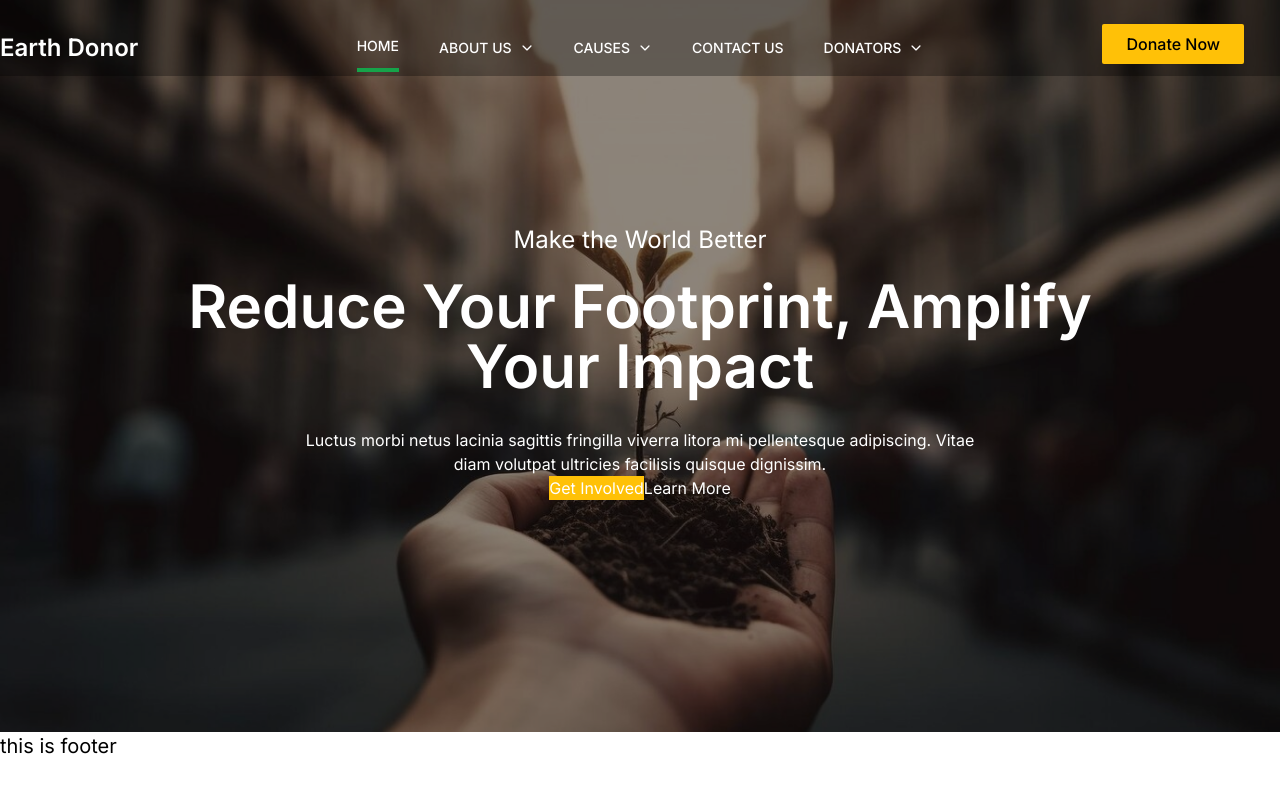
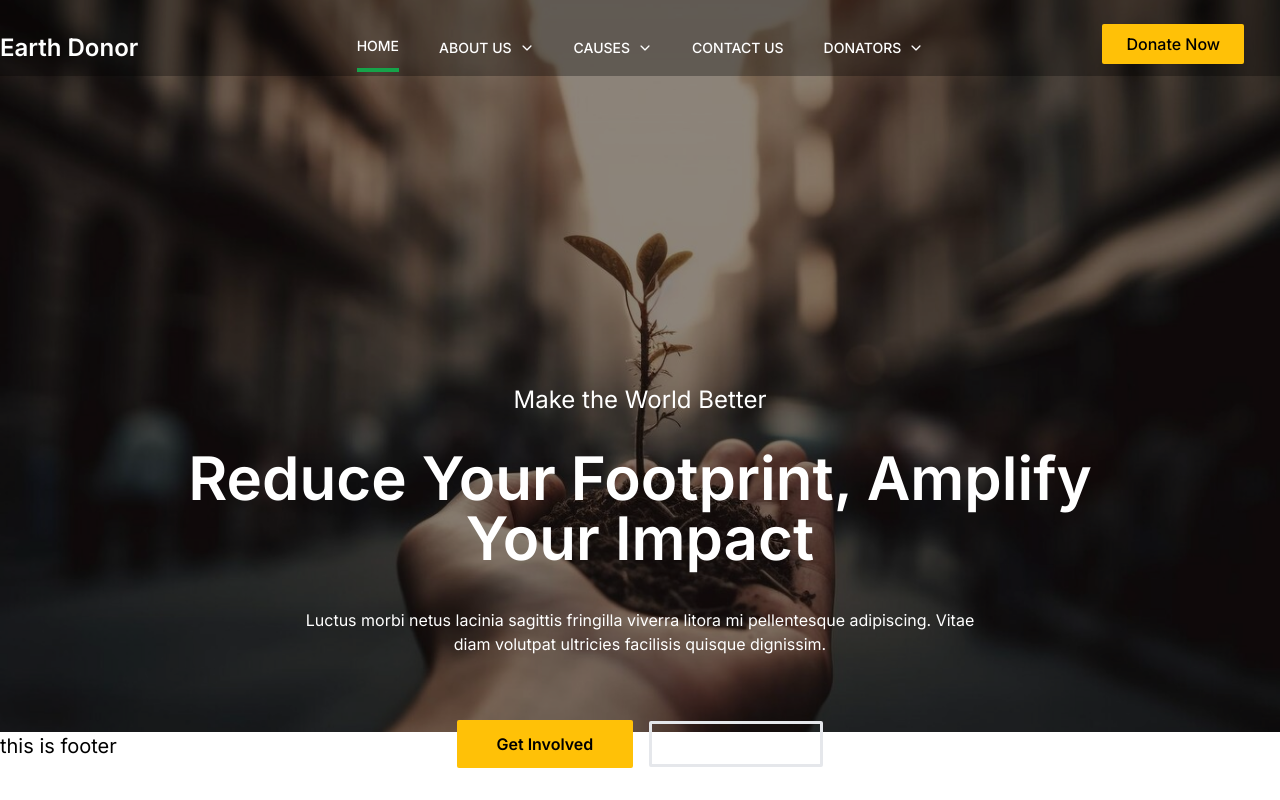
Before and after one commit to shakilahmedshuvo/earth-donor, a Next.js app: page / in a window 1280 px wide. Built offline with nearby package versions, Linux system fonts and the light colour scheme.

Commit message:
add banner section

```diff
--- a/src/Components/Banner/Banner.jsx
+++ b/src/Components/Banner/Banner.jsx
@@ -13,29 +13,29 @@ const Banner = () => {
                     alt="" />
             </div>
 
-            <div className="absolute top-0 text-white pt-56 mx-auto w-full h-full text-center bg-black bg-opacity-45">
+            <div className="absolute top-0 text-white pt-96 mx-auto w-full h-full text-center bg-black bg-opacity-45">
 
                 <h2 className="text-2xl text-center">
                     Make the World Better
                 </h2>
 
-                <h2 className="text-6xl font-semibold mt-5">
+                <h2 className="text-6xl font-semibold mt-8">
                     Reduce Your Footprint, Amplify
                     <br />
                     Your Impact
                 </h2>
 
-                <p className="mt-8 w-full">
+                <p className="mt-10 w-full">
                     Luctus morbi netus lacinia sagittis fringilla viverra litora mi pellentesque adipiscing. Vitae
                     <br />
                     diam volutpat ultricies facilisis quisque dignissim.
                 </p>
 
-                <div>
-                    <button className="bg-[#FFC107]">
+                <div className="mt-16 font-semibold">
+                    <button className="bg-[#FFC107] text-black px-10 py-3 mr-2 rounded-sm">
                         Get Involved
                     </button>
-                    <button>
+                    <button className="ms-2 text-white border-[3px] px-10 py-2 rounded-sm">
                         Learn More
                     </button>
                 </div>
```
